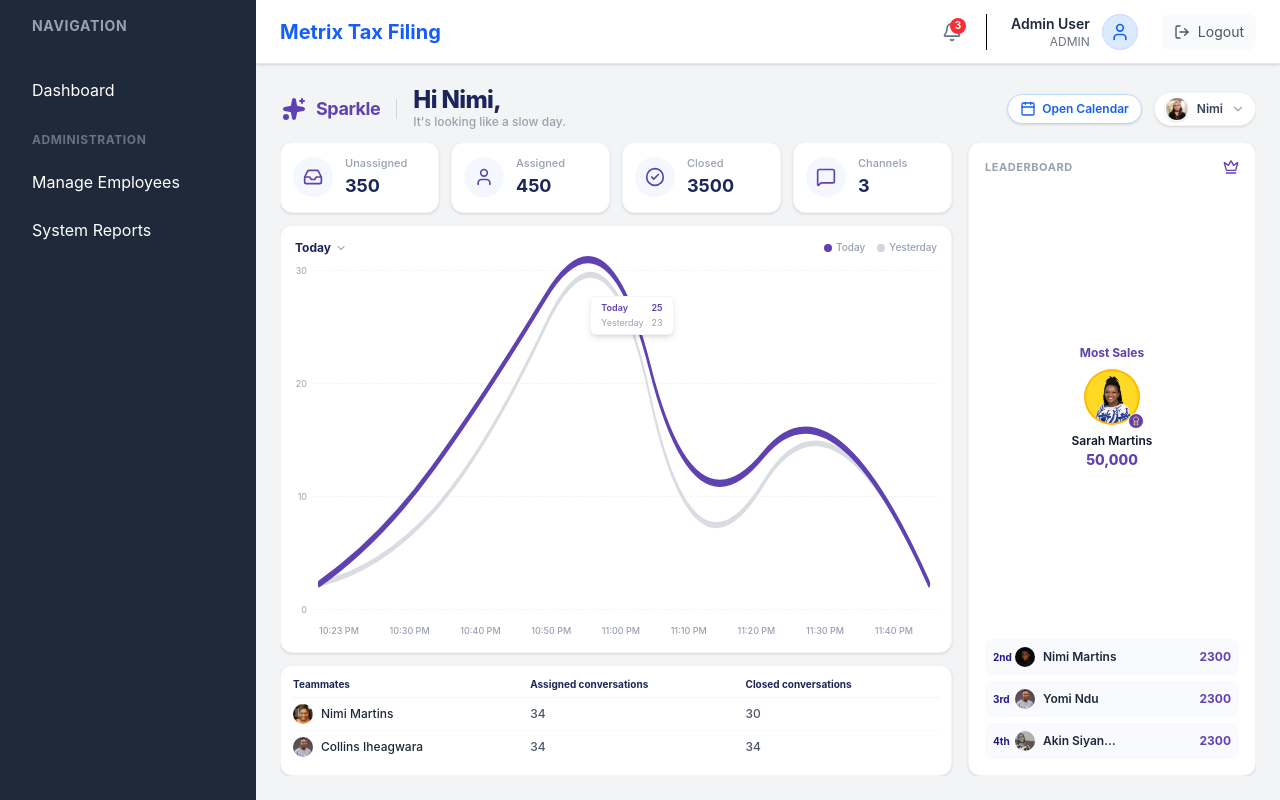
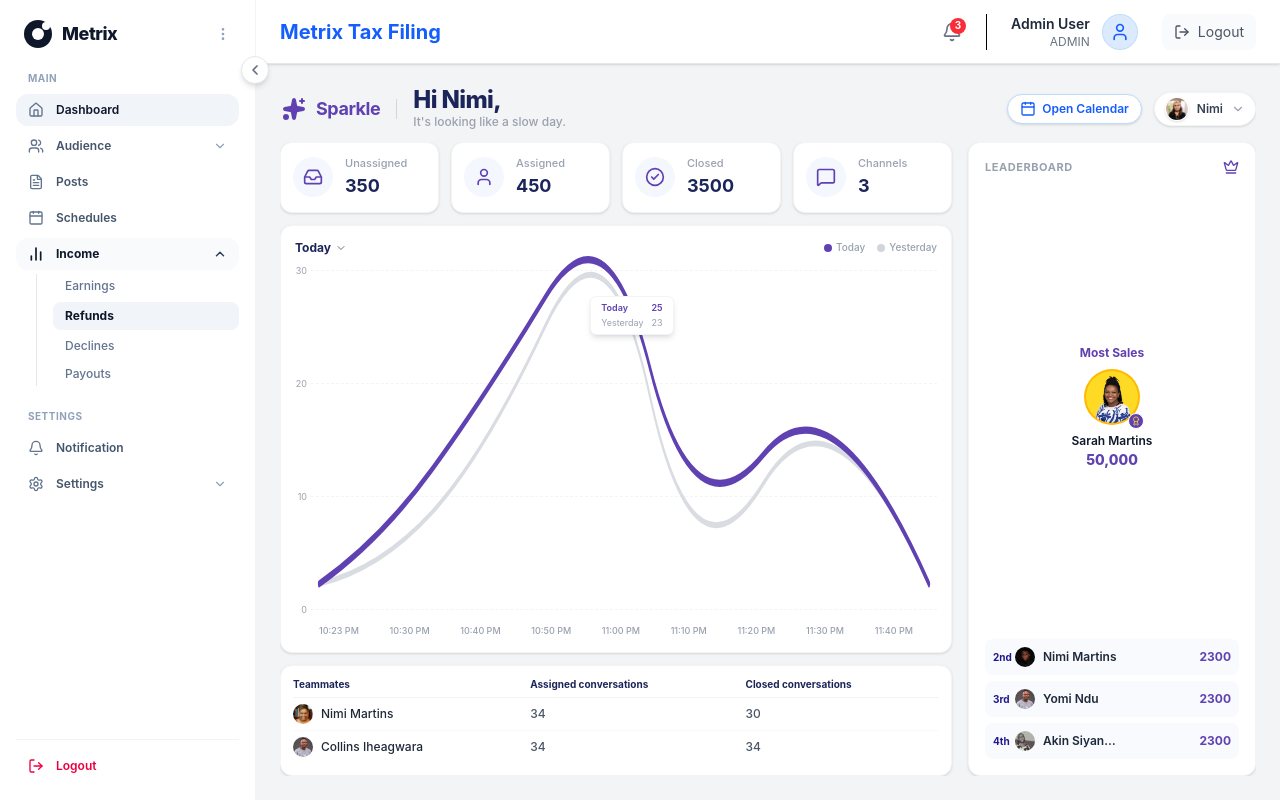
Before and after one commit to thesandeepkonda/taxfrontend, a React (Vite) app: page /dashboard in a window 1280 px wide. Built offline with nearby package versions, Linux system fonts and the light colour scheme.

Commit message:
added sidebar:

```diff
--- a/src/components/layout/Sidebar.tsx
+++ b/src/components/layout/Sidebar.tsx
@@ -1,110 +1,337 @@
-// src/components/layout/Sidebar.tsx
-import React from 'react';
+import React, { useState } from 'react';
 import { useAuth } from '../../contexts/AuthContext';
-import { Link } from 'react-router-dom';
+import { NavLink, useNavigate } from 'react-router-dom';
+import {
+  Home,
+  Users,
+  FileText,
+  Calendar as CalendarIcon,
+  BarChart2,
+  Bell,
+  Settings,
+  ChevronDown,
+  ChevronUp,
+  ChevronLeft,
+  ChevronRight,
+  MoreVertical,
+  LogOut
+} from 'lucide-react';
 
 const Sidebar: React.FC = () => {
-  const { user } = useAuth();
+  const { user, logout } = useAuth();
+  const navigate = useNavigate();
+
+  // Accordion Dropdown States
+  const [isAudienceOpen, setIsAudienceOpen] = useState<boolean>(false);
+  const [isIncomeOpen, setIsIncomeOpen] = useState<boolean>(true);
+  const [isSettingsOpen, setIsSettingsOpen] = useState<boolean>(false);
+  const [isCollapsed, setIsCollapsed] = useState<boolean>(false);
+
+  const handleLogout = () => {
+    localStorage.removeItem('token');
+    localStorage.removeItem('role');
+    logout();
+    navigate('/login');
+  };
 
   return (
-    <aside className="w-64 bg-gray-800 text-white min-h-screen p-4 flex flex-col">
-      <div className="mb-8 px-4">
-        <h2 className="text-sm font-bold text-gray-400 uppercase tracking-wider">Navigation</h2>
+    <aside
+      className={`relative h-screen max-h-screen bg-white border-r border-gray-100 flex flex-col justify-between p-4 select-none shrink-0 z-40 font-sans transition-all duration-300 ${
+        isCollapsed ? 'w-20' : 'w-64'
+      }`}
+    >
+      {/* Collapse / Expand Button */}
+      <button
+        type="button"
+        onClick={() => setIsCollapsed(!isCollapsed)}
+        className="absolute -right-3.5 top-14 w-7 h-7 bg-white border border-gray-200 rounded-full shadow-md flex items-center justify-center text-gray-500 hover:text-gray-900 z-50 cursor-pointer transition-transform hover:scale-110 active:scale-95"
+      >
+        {isCollapsed ? (
+          <ChevronRight className="w-4 h-4 stroke-[2.5]" />
+        ) : (
+          <ChevronLeft className="w-4 h-4 stroke-[2.5]" />
+        )}
+      </button>
+
+      {/* Top Section: Brand Header & Scrollable Nav List */}
+      <div className="flex-1 flex flex-col min-h-0 overflow-hidden">
+
+        {/* Brand Logo Header */}
+        <div className="flex items-center justify-between px-2 pb-4 pt-1 shrink-0">
+          <div className="flex items-center space-x-2.5">
+            <div className="relative w-7 h-7 bg-slate-900 rounded-full flex items-center justify-center shrink-0">
+              <div className="w-3 h-3 bg-white rounded-full" />
+              <div className="absolute top-0.5 right-0.5 w-2 h-2 bg-white rounded-full" />
+            </div>
+            {!isCollapsed && (
+              <span className="text-lg font-extrabold text-slate-900 tracking-tight whitespace-nowrap">
+                Metrix
+              </span>
+            )}
+          </div>
+          {!isCollapsed && (
+            <button className="text-slate-400 hover:text-slate-700 transition">
+              <MoreVertical className="w-4 h-4" />
+            </button>
+          )}
         </div>
 
-      <nav className="space-y-1">
-        {/* COMMON FOR ALL */}
-        <Link to="/dashboard" className="block py-2.5 px-4 hover:bg-gray-700 rounded transition-colors">
-          Dashboard
-        </Link>
+        {/* Scrollable Navigation List (Hidden Scrollbar, Smooth Scroll) */}
+        <div className="flex-1 overflow-y-auto overflow-x-hidden space-y-4 [scrollbar-width:none] [-ms-overflow-style:none] [&::-webkit-scrollbar]:hidden">
 
-        {/* ADMIN EXCLUSIVE */}
-        {user?.role === 'ADMIN' && (
-          <>
-            <div className="pt-4 pb-2 px-4 text-xs font-bold text-gray-500 uppercase tracking-wider">Administration</div>
-            <Link to="/manage-users" className="block py-2.5 px-4 hover:bg-gray-700 rounded transition-colors">
-              Manage Employees
-            </Link>
-            <Link to="/system-reports" className="block py-2.5 px-4 hover:bg-gray-700 rounded transition-colors">
-              System Reports
-            </Link>
-          </>
+          {/* MAIN Section */}
+          <div>
+            {!isCollapsed && (
+              <span className="px-3 text-[10px] font-bold tracking-wider text-slate-400 uppercase">
+                Main
+              </span>
             )}
 
-        {/* TEAM LEAD EXCLUSIVE */}
-        {user?.role === 'TEAMLEAD' && (
-          <>
-            <div className="pt-4 pb-2 px-4 text-xs font-bold text-gray-500 uppercase tracking-wider">Team Management</div>
-            <Link to="/team-performance" className="block py-2.5 px-4 hover:bg-gray-700 rounded transition-colors">
-              My Team Performance
-            </Link>
-            <Link to="/assign-tasks" className="block py-2.5 px-4 hover:bg-gray-700 rounded transition-colors">
-              Assign Tasks
-            </Link>
-          </>
+            <nav className="mt-1.5 space-y-1">
+
+              {/* Dashboard */}
+              <NavLink
+                to="/dashboard"
+                title="Dashboard"
+                className={({ isActive }) =>
+                  `flex items-center px-3 py-2 text-xs font-semibold rounded-xl transition ${
+                    isActive
+                      ? 'bg-slate-100 text-slate-900 font-bold'
+                      : 'text-slate-600 hover:text-slate-900 hover:bg-slate-50'
+                  } ${isCollapsed ? 'justify-center' : ''}`
+                }
+              >
+                <Home className="w-4 h-4 text-slate-500 stroke-[2] shrink-0" />
+                {!isCollapsed && <span className="ml-3 truncate">Dashboard</span>}
+              </NavLink>
+
+              {/* Audience Dropdown Accordion */}
+              <div>
+                <button
+                  type="button"
+                  title="Audience"
+                  onClick={() => setIsAudienceOpen(!isAudienceOpen)}
+                  className={`w-full flex items-center justify-between px-3 py-2 text-xs font-semibold text-slate-600 hover:text-slate-900 hover:bg-slate-50 rounded-xl transition ${
+                    isCollapsed ? 'justify-center' : ''
+                  }`}
+                >
+                  <div className="flex items-center min-w-0">
+                    <Users className="w-4 h-4 text-slate-500 stroke-[2] shrink-0" />
+                    {!isCollapsed && <span className="ml-3 truncate">Audience</span>}
+                  </div>
+                  {!isCollapsed && (
+                    <span>
+                      {isAudienceOpen ? (
+                        <ChevronUp className="w-3.5 h-3.5 text-slate-700 stroke-[2.5]" />
+                      ) : (
+                        <ChevronDown className="w-3.5 h-3.5 text-slate-400" />
+                      )}
+                    </span>
+                  )}
+                </button>
+
+                {/* Audience Submenu */}
+                {isAudienceOpen && !isCollapsed && (
+                  <div className="relative ml-5 pl-4 border-l border-slate-200 mt-1 space-y-1">
+                    <NavLink
+                      to="/manage-users"
+                      className="block py-1 px-3 text-xs font-medium text-slate-500 hover:text-slate-900 transition truncate"
+                    >
+                      Overview
+                    </NavLink>
+                    <NavLink
+                      to="/team-performance"
+                      className="block py-1 px-3 text-xs font-medium text-slate-500 hover:text-slate-900 transition truncate"
+                    >
+                      Demographics
+                    </NavLink>
+                  </div>
+                )}
+              </div>
+
+              {/* Posts */}
+              <NavLink
+                to="/posts"
+                title="Posts"
+                className={({ isActive }) =>
+                  `flex items-center px-3 py-2 text-xs font-semibold rounded-xl transition ${
+                    isActive
+                      ? 'bg-slate-100 text-slate-900 font-bold'
+                      : 'text-slate-600 hover:text-slate-900 hover:bg-slate-50'
+                  } ${isCollapsed ? 'justify-center' : ''}`
+                }
+              >
+                <FileText className="w-4 h-4 text-slate-500 stroke-[2] shrink-0" />
+                {!isCollapsed && <span className="ml-3 truncate">Posts</span>}
+              </NavLink>
+
+              {/* Schedules */}
+              <NavLink
+                to="/schedules"
+                title="Schedules"
+                className={({ isActive }) =>
+                  `flex items-center px-3 py-2 text-xs font-semibold rounded-xl transition ${
+                    isActive
+                      ? 'bg-slate-100 text-slate-900 font-bold'
+                      : 'text-slate-600 hover:text-slate-900 hover:bg-slate-50'
+                  } ${isCollapsed ? 'justify-center' : ''}`
+                }
+              >
+                <CalendarIcon className="w-4 h-4 text-slate-500 stroke-[2] shrink-0" />
+                {!isCollapsed && <span className="ml-3 truncate">Schedules</span>}
+              </NavLink>
+
+              {/* Income Dropdown Accordion */}
+              <div>
+                <button
+                  type="button"
+                  title="Income"
+                  onClick={() => setIsIncomeOpen(!isIncomeOpen)}
+                  className={`w-full flex items-center justify-between px-3 py-2 rounded-xl text-xs transition ${
+                    isIncomeOpen
+                      ? 'bg-slate-50 text-slate-900 font-bold'
+                      : 'text-slate-600 hover:bg-slate-50 font-semibold'
+                  } ${isCollapsed ? 'justify-center' : ''}`}
+                >
+                  <div className="flex items-center min-w-0">
+                    <BarChart2 className="w-4 h-4 text-slate-900 stroke-[2.5] shrink-0" />
+                    {!isCollapsed && <span className="ml-3 truncate">Income</span>}
+                  </div>
+                  {!isCollapsed && (
+                    <span>
+                      {isIncomeOpen ? (
+                        <ChevronUp className="w-3.5 h-3.5 text-slate-700 stroke-[2.5]" />
+                      ) : (
+                        <ChevronDown className="w-3.5 h-3.5 text-slate-400" />
+                      )}
+                    </span>
+                  )}
+                </button>
+
+                {/* Income Submenu */}
+                {isIncomeOpen && !isCollapsed && (
+                  <div className="relative ml-5 pl-4 border-l border-slate-200 mt-1 space-y-1">
+                    <NavLink
+                      to="/earnings"
+                      className="block py-1 px-3 text-xs font-medium text-slate-500 hover:text-slate-900 transition truncate"
+                    >
+                      Earnings
+                    </NavLink>
+                    <NavLink
+                      to="/refunds"
+                      className="block py-1.5 px-3 text-xs font-bold text-slate-900 bg-slate-100 rounded-lg transition truncate"
+                    >
+                      Refunds
+                    </NavLink>
+                    <NavLink
+                      to="/declines"
+                      className="block py-1 px-3 text-xs font-medium text-slate-500 hover:text-slate-900 transition truncate"
+                    >
+                      Declines
+                    </NavLink>
+                    <NavLink
+                      to="/payouts"
+                      className="block py-1 px-3 text-xs font-medium text-slate-500 hover:text-slate-900 transition truncate"
+                    >
+                      Payouts
+                    </NavLink>
+                  </div>
+                )}
+              </div>
+
+            </nav>
+          </div>
+
+          {/* SETTINGS Section */}
+          <div>
+            {!isCollapsed && (
+              <span className="px-3 text-[10px] font-bold tracking-wider text-slate-400 uppercase">
+                Settings
+              </span>
             )}
 
-        {/* DYNAMIC TEAM LINKS (Applicable for both Employees and TeamLeads of that specific team) */}
-        {user?.team !== 'NONE' && (
-           <div className="pt-4 pb-2 px-4 text-xs font-bold text-gray-500 uppercase tracking-wider">{user?.team} Workspace</div>
+            <nav className="mt-1.5 space-y-1">
+              {/* Notification */}
+              <NavLink
+                to="/notifications"
+                title="Notification"
+                className={({ isActive }) =>
+                  `flex items-center px-3 py-2 text-xs font-semibold rounded-xl transition ${
+                    isActive
+                      ? 'bg-slate-100 text-slate-900 font-bold'
+                      : 'text-slate-600 hover:text-slate-900 hover:bg-slate-50'
+                  } ${isCollapsed ? 'justify-center' : ''}`
+                }
+              >
+                <Bell className="w-4 h-4 text-slate-500 stroke-[2] shrink-0" />
+                {!isCollapsed && <span className="ml-3 truncate">Notification</span>}
+              </NavLink>
+
+              {/* Settings Dropdown Accordion */}
+              <div>
+                <button
+                  type="button"
+                  title="Settings"
+                  onClick={() => setIsSettingsOpen(!isSettingsOpen)}
+                  className={`w-full flex items-center justify-between px-3 py-2 text-xs font-semibold text-slate-600 hover:text-slate-900 hover:bg-slate-50 rounded-xl transition ${
+                    isCollapsed ? 'justify-center' : ''
+                  }`}
+                >
+                  <div className="flex items-center min-w-0">
+                    <Settings className="w-4 h-4 text-slate-500 stroke-[2] shrink-0" />
+                    {!isCollapsed && <span className="ml-3 truncate">Settings</span>}
+                  </div>
+                  {!isCollapsed && (
+                    <span>
+                      {isSettingsOpen ? (
+                        <ChevronUp className="w-3.5 h-3.5 text-slate-700 stroke-[2.5]" />
+                      ) : (
+                        <ChevronDown className="w-3.5 h-3.5 text-slate-400" />
                       )}
+                    </span>
+                  )}
+                </button>
 
-        {user?.team === 'DOCUMENTATION' && (
-          <>
-            <Link to="/collect-docs" className="block py-2.5 px-4 hover:bg-gray-700 rounded transition-colors">
-              Client Documents
-            </Link>
-            <Link to="/verify-docs" className="block py-2.5 px-4 hover:bg-gray-700 rounded transition-colors">
-              Pending Verification
-            </Link>
-          </>
+                {/* Settings Submenu */}
+                {isSettingsOpen && !isCollapsed && (
+                  <div className="relative ml-5 pl-4 border-l border-slate-200 mt-1 space-y-1">
+                    <NavLink
+                      to="/general-settings"
+                      className="block py-1 px-3 text-xs font-medium text-slate-500 hover:text-slate-900 transition truncate"
+                    >
+                      General
+                    </NavLink>
+                    <NavLink
+                      to="/security-settings"
+                      className="block py-1 px-3 text-xs font-medium text-slate-500 hover:text-slate-900 transition truncate"
+                    >
+                      Account & Security
+                    </NavLink>
+                  </div>
                 )}
+              </div>
+            </nav>
+          </div>
 
-        {user?.team === 'PREPARATION' && (
-          <>
-            <Link to="/tax-prep" className="block py-2.5 px-4 hover:bg-gray-700 rounded transition-colors">
-              Tax Preparation
-            </Link>
-            <Link to="/review-returns" className="block py-2.5 px-4 hover:bg-gray-700 rounded transition-colors">
-              Review Returns
-            </Link>
-          </>
-        )}
+        </div>
 
-        {user?.team === 'ESTIMATION' && (
-          <>
-            <Link to="/tax-estimates" className="block py-2.5 px-4 hover:bg-gray-700 rounded transition-colors">
-              Tax Estimates
-            </Link>
-            <Link to="/client-projections" className="block py-2.5 px-4 hover:bg-gray-700 rounded transition-colors">
-              Client Projections
-            </Link>
-          </>
-        )}
+      </div>
 
-        {user?.team === 'PAYMENTS' && (
-          <>
-            <Link to="/invoices" className="block py-2.5 px-4 hover:bg-gray-700 rounded transition-colors">
-              Invoices & Billing
-            </Link>
-            <Link to="/payment-gateway" className="block py-2.5 px-4 hover:bg-gray-700 rounded transition-colors">
-              Payment Gateway
-            </Link>
-          </>
-        )}
+      {/* Bottom Section: Logout Button */}
+      <div className="mt-2 pt-2 border-t border-slate-100 shrink-0">
+        <button
+          type="button"
+          onClick={handleLogout}
+          title="Logout"
+          className={`w-full py-2.5 px-3 rounded-xl text-xs font-semibold text-rose-600 hover:bg-rose-50 flex items-center transition active:scale-[0.98] ${
+            isCollapsed ? 'justify-center' : 'space-x-3'
+          }`}
+        >
+          <LogOut className="w-4 h-4 stroke-[2] shrink-0" />
+          {!isCollapsed && <span>Logout</span>}
+        </button>
+      </div>
 
-        {user?.team === 'E-FILING' && (
-          <>
-            <Link to="/irs-transmissions" className="block py-2.5 px-4 hover:bg-gray-700 rounded transition-colors">
-              IRS Transmissions
-            </Link>
-            <Link to="/filing-status" className="block py-2.5 px-4 hover:bg-gray-700 rounded transition-colors">
-              Filing Status Check
-            </Link>
-          </>
-        )}
-
-      </nav>
     </aside>
   );
 };
```
Lines whose indentation alone changed are shown as unchanged.
